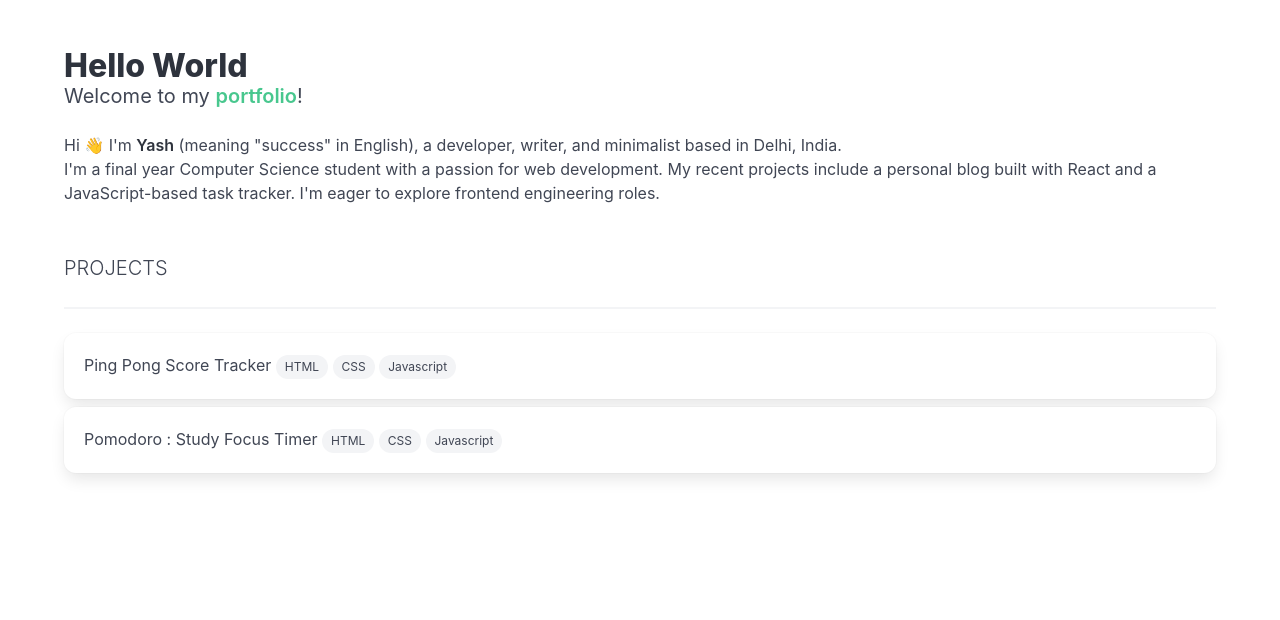
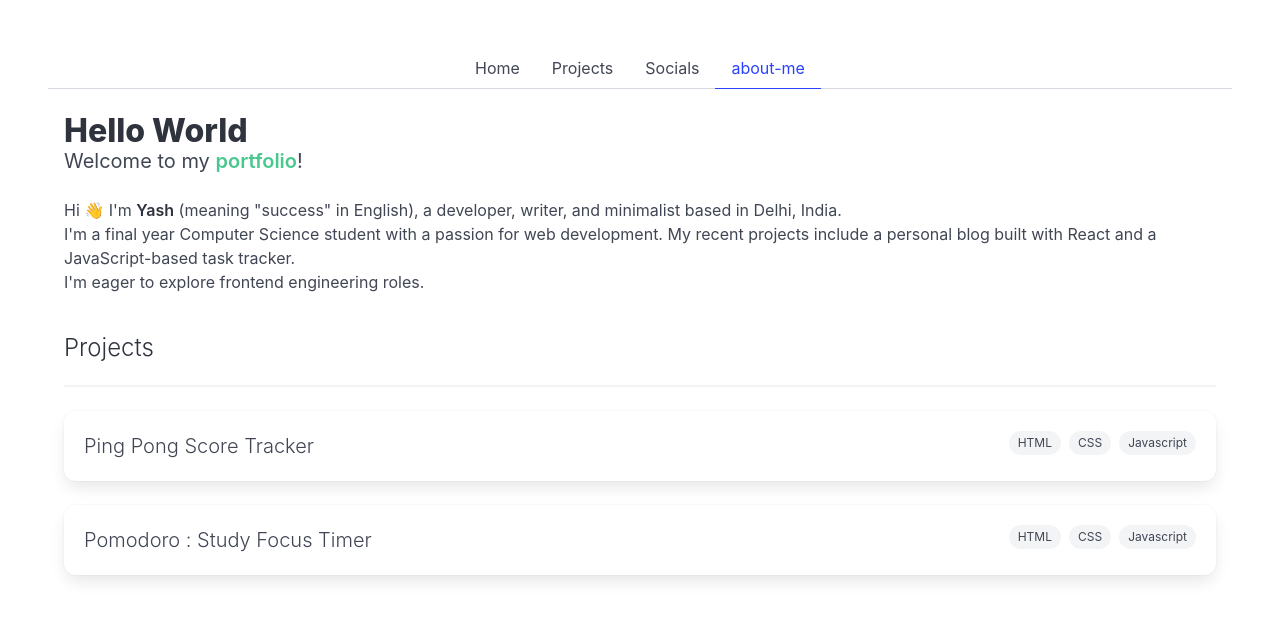
Before and after one commit to luvsense/portfolio, a plain HTML site: page index.html in a window 1280 px wide. Drawn offline with nearby package versions, Linux system fonts and the light colour scheme.

Commit message:
fixes and changes

```diff
--- a/index.html
+++ b/index.html
@@ -12,11 +12,26 @@
   </head>
   <body>
     <section class="section">
+      <nav
+        class="tabs has-bullet-separator is-centered"
+        aria-label="breadcrumbs"
+      >
+        <ul>
+          <li><a href="#">Home</a></li>
+          <li><a href="#">Projects</a></li>
+          <li><a href="#">Socials</a></li>
+          <li class="is-active">
+            <a href="#" aria-current="page">about-me</a>
+          </li>
+        </ul>
+      </nav>
       <div class="container">
         <h1 class="title">Hello World</h1>
         <p class="subtitle">
           Welcome to my <strong class="has-text-success">portfolio</strong>!
         </p>
+
+        <section class="about-me">
           <p>
             Hi 👋 I'm <strong>Yash</strong> (meaning "success" in English), a
             developer, writer, and minimalist based in Delhi, India.
@@ -24,33 +39,37 @@
           <p>
             I'm a final year Computer Science student with a passion for web
             development. My recent projects include a personal blog built with
-          React and a JavaScript-based task tracker. I'm eager to explore
-          frontend engineering roles.
+            React and a JavaScript-based task tracker.
           </p>
-        <div class="projects">
-          <p class="has-text-weight-light mt-6 is-size-5" id="">PROJECTS</p>
+          <p>I'm eager to explore frontend engineering roles.</p>
+        </section>
+
+        <section class="projects">
+          <h2 class="title is-4 has-text-weight-light">Projects</h2>
           <hr />
-          <div class="my-1 box">
-            <p>
+
+          <article class="project-box box">
+            <h3 class="is-size-5 is-clickable has-text-weight-light">
               Ping Pong Score Tracker
-              <span class="tag-list">
+            </h3>
+            <div class="tags">
               <span class="tag is-hoverable is-rounded">HTML</span>
               <span class="tag is-hoverable is-rounded">CSS</span>
               <span class="tag is-hoverable is-rounded">Javascript</span>
-              </span>
-            </p>
             </div>
-          <div class="my-2 box">
-            <p>
+          </article>
+
+          <article class="project-box box">
+            <h3 class="is-size-5 is-clickable has-text-weight-light">
               Pomodoro : Study Focus Timer
-              <span class="tag-list">
+            </h3>
+            <div class="tags">
               <span class="tag is-hoverable is-rounded">HTML</span>
               <span class="tag is-hoverable is-rounded">CSS</span>
               <span class="tag is-hoverable is-rounded">Javascript</span>
-              </span>
-            </p>
             </div>
-        </div>
+          </article>
+        </section>
       </div>
     </section>
   </body>
--- a/style.css
+++ b/style.css
@@ -0,0 +1,20 @@
+.projects {
+  margin-top: 40px;
+}
+
+.box {
+  display: flex;
+  flex-direction: row;
+  justify-content: space-between;
+}
+
+.tags {
+  display: flex;
+  align-items: flex-start;
+  flex-direction: row;
+  justify-content: flex-end;
+}
+
+h3:hover {
+  color: #48c78e;
+}
```
Lines whose indentation alone changed are shown as unchanged.
